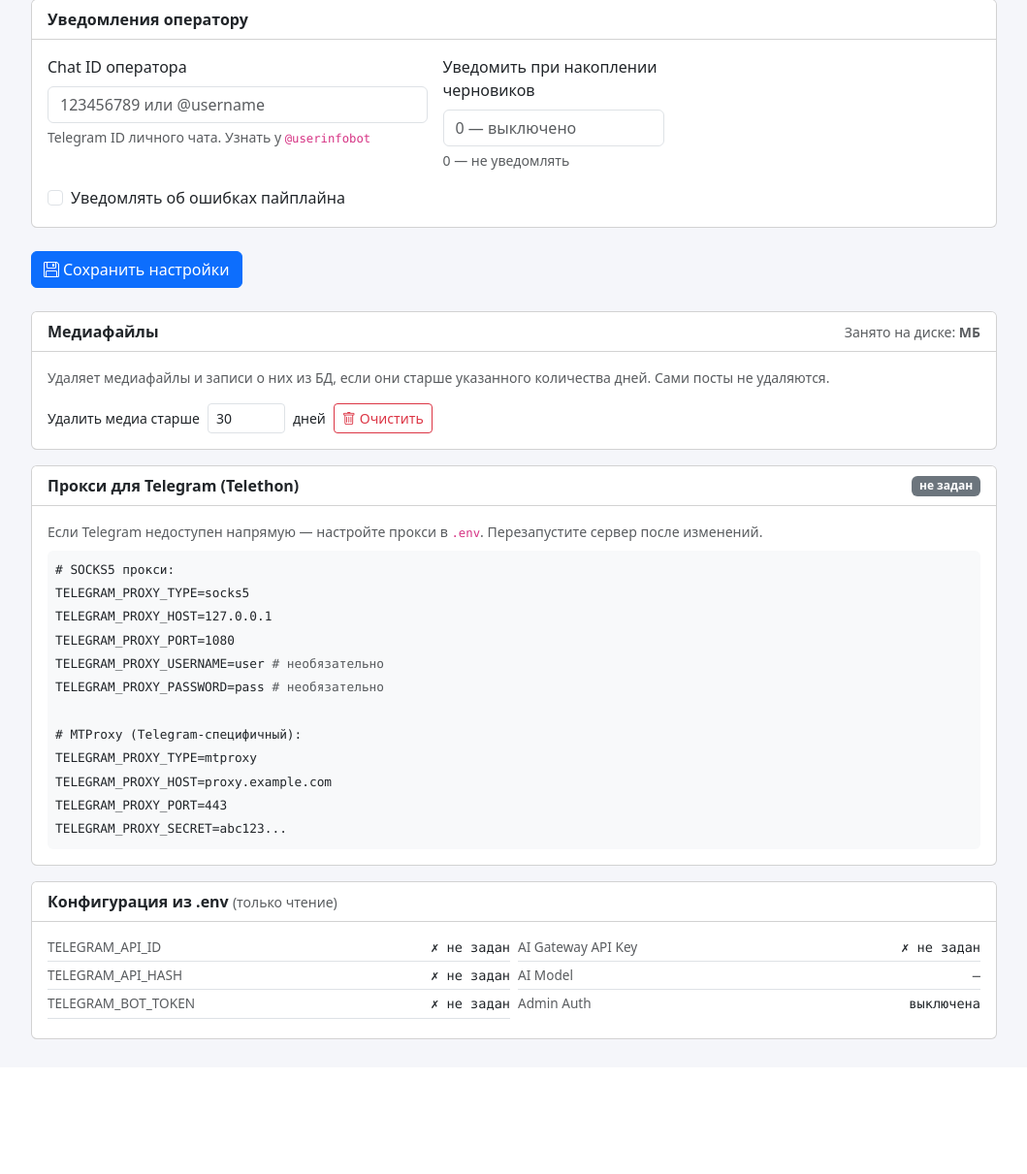
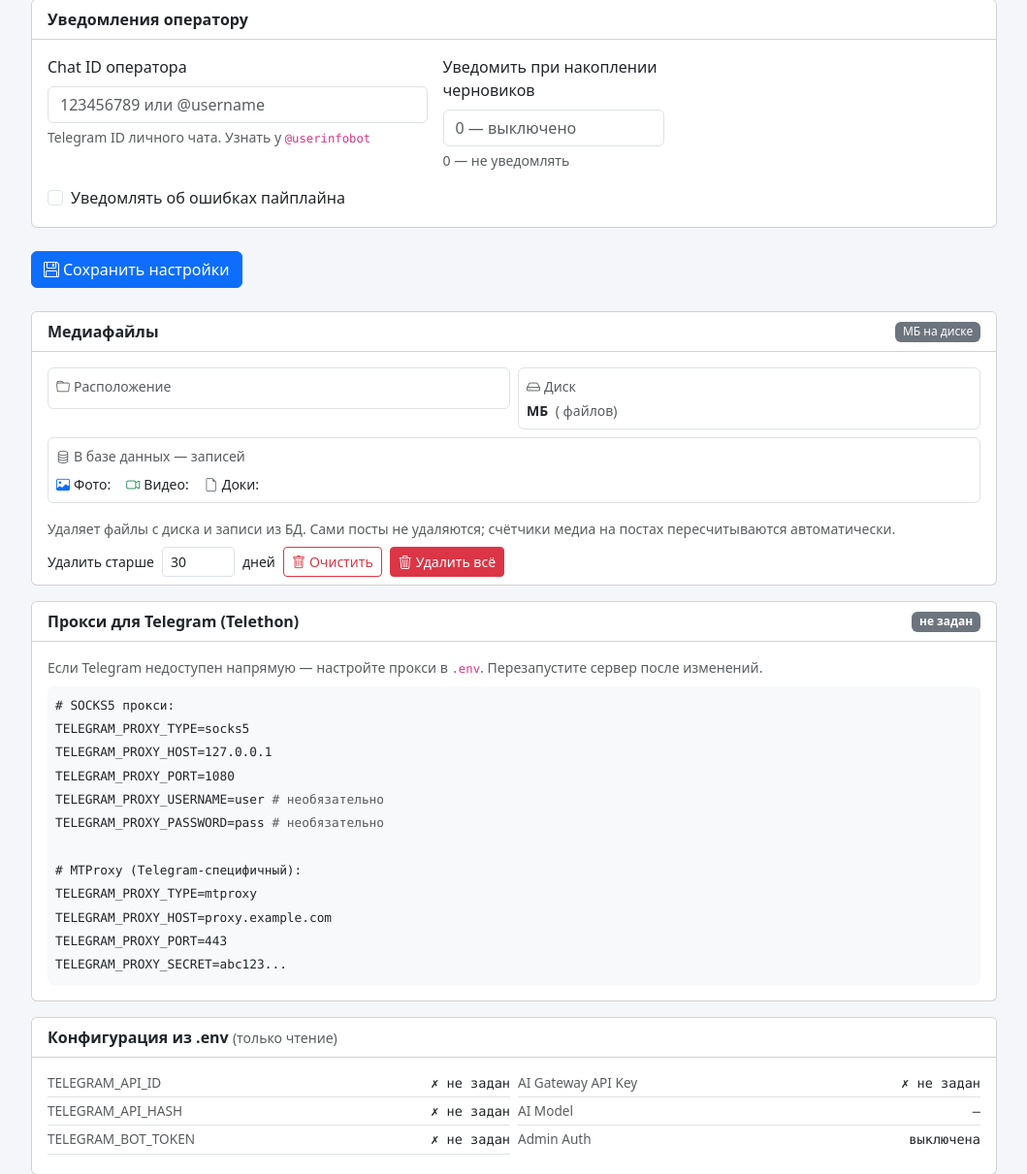
Before and after one commit to ispy4you/auto-telegram-news, a FastAPI app: template app/web/templates/settings.html in a window 1280 px wide. Shown: the part 1491-2702 px from the top of the page at 97% size, without its empty margins (220-1279 px from the left). Before the commit the page ends 2563 px from the top, so only its background shows below. Run offline with FastAPI, Linux system fonts and the light colour scheme; the template is opened without the code that fills it, so the values that code supplies are empty.

Commit message:
cleaner media files

```diff
--- a/app/web/templates/settings.html
+++ b/app/web/templates/settings.html
@@ -190,23 +190,61 @@
 </div>
 {% endif %}
 
-{# Медиафайлы — очистка #}
+{# Медиафайлы — информация и очистка #}
 <div class="card mt-4">
   <div class="card-header bg-white fw-semibold d-flex justify-content-between align-items-center">
     <span>Медиафайлы</span>
-    <span class="text-muted fw-normal small">Занято на диске: <strong>{{ media_size_mb }} МБ</strong></span>
+    <span class="badge bg-secondary fw-normal">{{ media_stats.size_mb }} МБ на диске</span>
   </div>
-  <div class="card-body">
-    <p class="text-muted small mb-3">Удаляет медиафайлы и записи о них из БД, если они старше указанного количества дней. Сами посты не удаляются.</p>
+  <div class="card-body pb-2">
+
+    {# Статистика #}
+    <div class="row g-2 mb-3">
+      <div class="col-sm-6">
+        <div class="border rounded p-2 small">
+          <div class="text-muted mb-1"><i class="bi bi-folder me-1"></i>Расположение</div>
+          <code class="text-break" style="font-size:.8rem">{{ media_stats.path }}</code>
+        </div>
+      </div>
+      <div class="col-sm-6">
+        <div class="border rounded p-2 small">
+          <div class="text-muted mb-1"><i class="bi bi-hdd me-1"></i>Диск</div>
+          <strong>{{ media_stats.size_mb }} МБ</strong>
+          <span class="text-muted ms-1">({{ media_stats.files }} файлов)</span>
+        </div>
+      </div>
+      <div class="col-sm-12">
+        <div class="border rounded p-2 small">
+          <div class="text-muted mb-2"><i class="bi bi-database me-1"></i>В базе данных — {{ media_stats.db_total }} записей</div>
+          <div class="d-flex gap-3">
+            <span><i class="bi bi-image text-primary me-1"></i>Фото: <strong>{{ media_stats.photos }}</strong></span>
+            <span><i class="bi bi-camera-video text-success me-1"></i>Видео: <strong>{{ media_stats.videos }}</strong></span>
+            <span><i class="bi bi-file-earmark text-secondary me-1"></i>Доки: <strong>{{ media_stats.docs }}</strong></span>
+          </div>
+        </div>
+      </div>
+    </div>
+
+    {# Очистка #}
+    <p class="text-muted small mb-2">Удаляет файлы с диска и записи из БД. Сами посты не удаляются; счётчики медиа на постах пересчитываются автоматически.</p>
+    <div class="d-flex gap-2 flex-wrap align-items-center">
       <form method="post" action="/settings/cleanup-media" class="d-flex gap-2 align-items-center">
         <input type="hidden" name="csrf_token" value="{{ csrf_token }}">
-      <label class="text-nowrap small mb-0">Удалить медиа старше</label>
-      <input type="number" class="form-control form-control-sm" name="days" value="30" min="1" style="width:80px">
+        <label class="text-nowrap small mb-0">Удалить старше</label>
+        <input type="number" class="form-control form-control-sm" name="days" value="30" min="0" style="width:75px">
         <label class="small mb-0">дней</label>
-      <button class="btn btn-sm btn-outline-danger" onclick="return confirm('Удалить медиафайлы?')">
+        <button class="btn btn-sm btn-outline-danger" onclick="return confirm('Удалить медиафайлы старше указанного срока?')">
           <i class="bi bi-trash me-1"></i>Очистить
         </button>
       </form>
+      <form method="post" action="/settings/cleanup-media" onsubmit="return confirm('Удалить ВСЕ медиафайлы? Отменить нельзя.')">
+        <input type="hidden" name="csrf_token" value="{{ csrf_token }}">
+        <input type="hidden" name="days" value="0">
+        <button class="btn btn-sm btn-danger">
+          <i class="bi bi-trash3 me-1"></i>Удалить всё
+        </button>
+      </form>
+    </div>
   </div>
 </div>
 
```
Also changed, not shown: app/web/routes.py (+53 -6 lines). Lines whose indentation alone changed are shown as unchanged.
